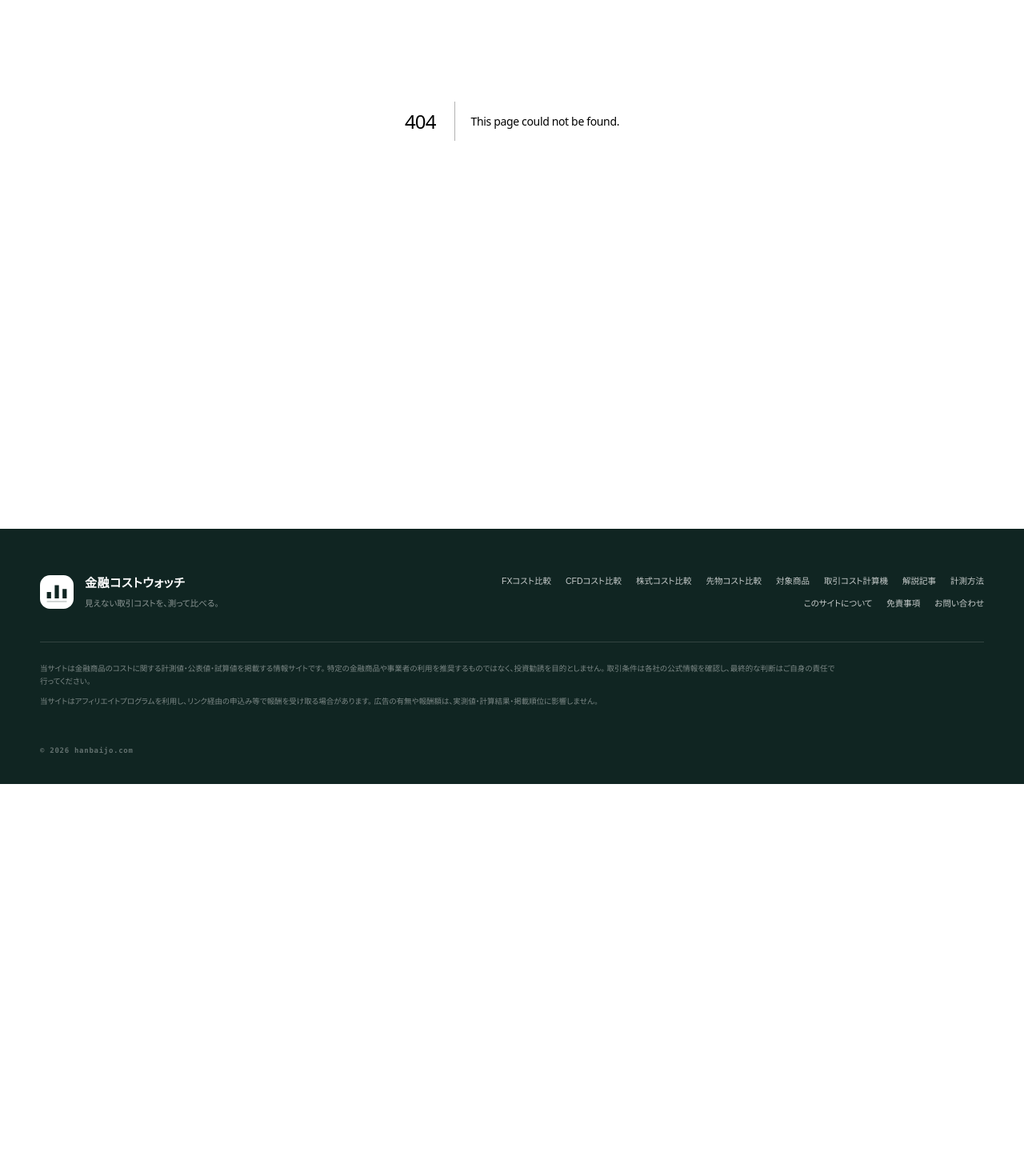
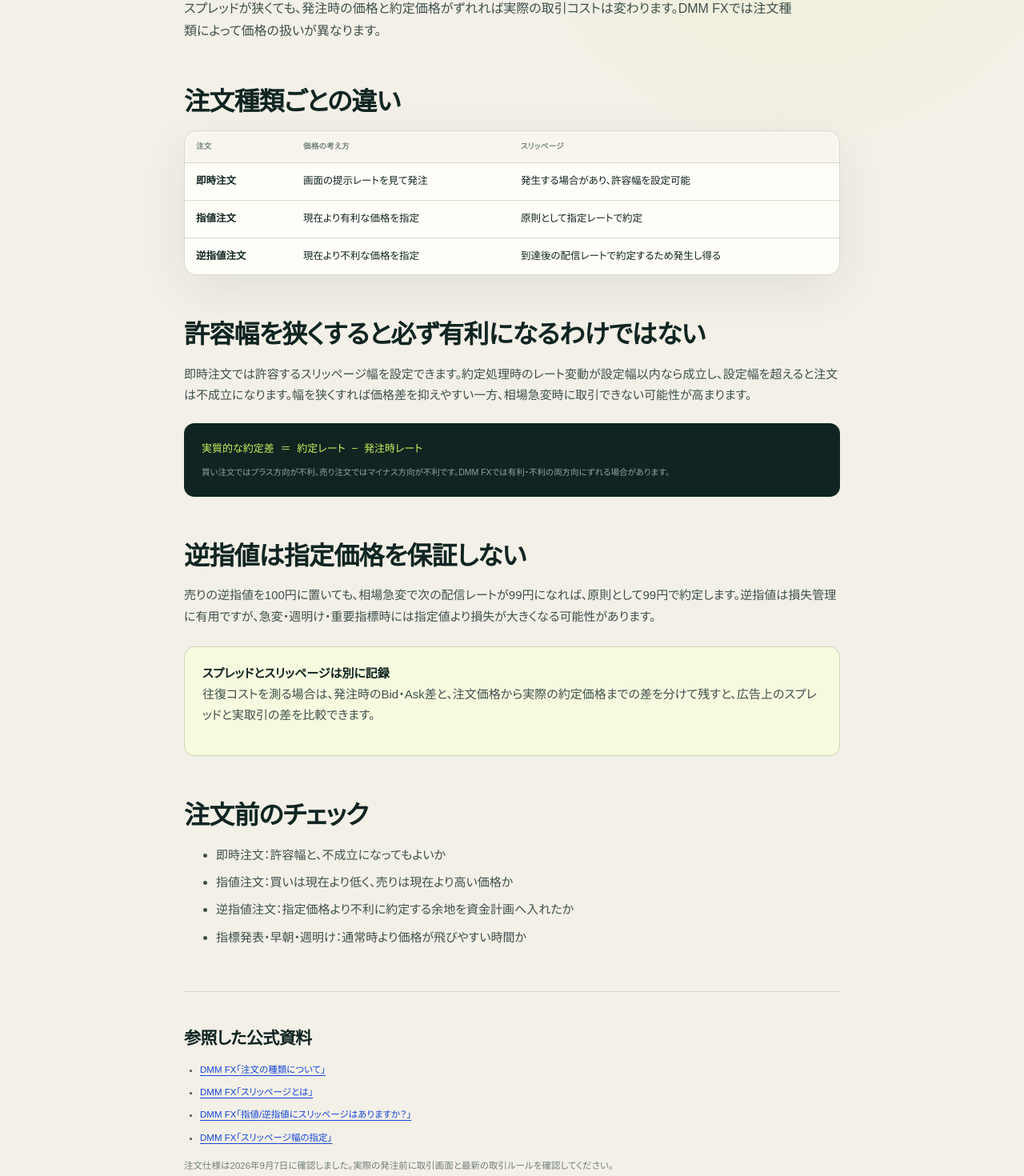
Before and after one commit to mrok18/hanbaijo, a Next.js app: page /articles/dmm-fx-slippage-orders in a window 1280 px wide. Before the commit this address had no page. Shown: the part 326-1796 px from the top of the page at 80% size. Before the commit the page ends 1306 px from the top, so only its background shows below. Built offline with nearby package versions, Linux system fonts and the light colour scheme.

Commit message:
feat: add DMM FX swap and execution guides

```diff
--- /dev/null
+++ b/app/articles/dmm-fx-slippage-orders/page.tsx
@@ -0,0 +1,52 @@
+import Link from 'next/link';
+
+export const metadata = {
+  title: 'DMM FXのスリッページ｜即時・指値・逆指値の違い',
+  description: 'DMM FXの即時注文、指値、逆指値について、注文価格と約定価格のずれ、許容スリッページ幅、注文不成立との関係を整理します。',
+};
+
+export default function Page() {
+  return (
+    <article>
+      <p className="page-kicker">DMM FX / EXECUTION COST</p>
+      <h1>DMM FXのスリッページ<br />即時・指値・逆指値の違い</h1>
+      <p className="lede">スプレッドが狭くても、発注時の価格と約定価格がずれれば実際の取引コストは変わります。DMM FXでは注文種類によって価格の扱いが異なります。</p>
+
+      <h2>注文種類ごとの違い</h2>
+      <div className="data-panel"><div className="table-scroll"><table className="rates comparison-table">
+        <thead><tr><th>注文</th><th>価格の考え方</th><th>スリッページ</th></tr></thead>
+        <tbody>
+          <tr><td className="ex-name">即時注文</td><td>画面の提示レートを見て発注</td><td>発生する場合があり、許容幅を設定可能</td></tr>
+          <tr><td className="ex-name">指値注文</td><td>現在より有利な価格を指定</td><td>原則として指定レートで約定</td></tr>
+          <tr><td className="ex-name">逆指値注文</td><td>現在より不利な価格を指定</td><td>到達後の配信レートで約定するため発生し得る</td></tr>
+        </tbody>
+      </table></div></div>
+
+      <h2>許容幅を狭くすると必ず有利になるわけではない</h2>
+      <p>即時注文では許容するスリッページ幅を設定できます。約定処理時のレート変動が設定幅以内なら成立し、設定幅を超えると注文は不成立になります。幅を狭くすれば価格差を抑えやすい一方、相場急変時に取引できない可能性が高まります。</p>
+      <div className="formula-box"><code>実質的な約定差 ＝ 約定レート − 発注時レート</code><small>買い注文ではプラス方向が不利、売り注文ではマイナス方向が不利です。DMM FXでは有利・不利の両方向にずれる場合があります。</small></div>
+
+      <h2>逆指値は指定価格を保証しない</h2>
+      <p>売りの逆指値を100円に置いても、相場急変で次の配信レートが99円になれば、原則として99円で約定します。逆指値は損失管理に有用ですが、急変・週明け・重要指標時には指定値より損失が大きくなる可能性があります。</p>
+      <div className="callout"><strong>スプレッドとスリッページは別に記録</strong><p>往復コストを測る場合は、発注時のBid・Ask差と、注文価格から実際の約定価格までの差を分けて残すと、広告上のスプレッドと実取引の差を比較できます。</p></div>
+
+      <h2>注文前のチェック</h2>
+      <ul>
+        <li>即時注文：許容幅と、不成立になってもよいか</li>
+        <li>指値注文：買いは現在より低く、売りは現在より高い価格か</li>
+        <li>逆指値注文：指定価格より不利に約定する余地を資金計画へ入れたか</li>
+        <li>指標発表・早朝・週明け：通常時より価格が飛びやすい時間か</li>
+      </ul>
+
+      <section className="article-sources" aria-labelledby="sources"><h2 id="sources">参照した公式資料</h2><ul>
+        <li><a href="https://fx.dmm.com/support/faqs/article/00190/" target="_blank" rel="noopener noreferrer">DMM FX「注文の種類について」</a></li>
+        <li><a href="https://fx.dmm.com/support/faqs/article/00201/" target="_blank" rel="noopener noreferrer">DMM FX「スリッページとは」</a></li>
+        <li><a href="https://fx.dmm.com/support/faqs/article/00200/" target="_blank" rel="noopener noreferrer">DMM FX「指値/逆指値にスリッページはありますか？」</a></li>
+        <li><a href="https://fx.dmm.com/support/faqs/article/00198/" target="_blank" rel="noopener noreferrer">DMM FX「スリッページ幅の指定」</a></li>
+      </ul><p>注文仕様は2026年9月7日に確認しました。実際の発注前に取引画面と最新の取引ルールを確認してください。</p></section>
+
+      <p><Link href="/articles/fx-zero-spread-total-cost">0.0銭と総コストの違いを見る →</Link></p>
+      <p><Link href="/fx/dmm-fx">DMM FXのコストシートへ戻る →</Link></p>
+    </article>
+  );
+}
--- a/app/articles/posts.ts
+++ b/app/articles/posts.ts
@@ -1,4 +1,6 @@
 export const POSTS = [
+  { slug: 'dmm-fx-swap-calendar', category: 'FX・DMM FX', title: 'DMM FXのスワップ付与日はいつ？0日・3日・4日の見方', desc: '営業日の切替時刻、通常の3日分、祝日による0日・4日分をスワップカレンダーから確認する。' },
+  { slug: 'dmm-fx-slippage-orders', category: 'FX・DMM FX', title: 'DMM FXのスリッページ｜即時・指値・逆指値の違い', desc: '注文価格と約定価格がずれる条件、許容幅、注文不成立との関係を注文種類ごとに整理する。' },
   { slug: 'dmm-cfd-trading-hours', category: 'CFD・DMM CFD', title: 'DMM CFDの取引時間｜夏時間・冬時間と約定しない時間', desc: '日本225、米国指数、金・原油などの取引時間と、毎営業日のメンテナンス、祝日の注意点を整理する。' },
   { slug: 'dmm-cfd-adjustment-calendar', category: 'CFD・DMM CFD', title: 'DMM CFDの調整額カレンダー｜金利・価格調整の違い', desc: '金・銀の金利調整額と、指数・原油などの価格調整額を、発生日と注文への影響から整理する。' },
   { slug: 'systre-select-365-losscut-margin-shortage', category: 'FX自動売買', title: 'シストレセレクト365のロスカット｜有効比率100％と証拠金不足', desc: '1分ごとのロスカット、150％のアラート、取引終了後の証拠金不足を分ける。' },
--- a/app/fx/dmm-fx/page.tsx
+++ b/app/fx/dmm-fx/page.tsx
@@ -10,6 +10,8 @@ export default function Page() {
   return <FxProviderFactSheet provider={FX_PROVIDERS['dmm-fx']} relatedArticles={[
     { href: '/articles/dmm-fx-mini-normal-large', title: 'ミニ・通常・ラージの違い', description: '1Lotの通貨数、必要証拠金、損益、スプレッド条件を同じ表で比較します。' },
     { href: '/articles/dmm-fx-margin-call-losscut', title: '追証とロスカットの違い', description: '維持率100％未満の追加証拠金判定と、50％以下のロスカットを分けて確認します。' },
+    { href: '/articles/dmm-fx-swap-calendar', title: 'スワップ付与日の見方', description: '営業日の切替、0日・3日・4日分、祝日の変則付与をカレンダーから確認します。' },
+    { href: '/articles/dmm-fx-slippage-orders', title: '注文とスリッページ', description: '即時・指値・逆指値で、指定価格と約定価格の扱いがどう変わるか整理します。' },
     { href: '/fx/usdjpy-spread-comparison', title: '米ドル円スプレッドを比較', description: 'コアタイム、時間外、ミニ通貨ペアの適用条件を分けて確認します。' },
     { href: '/articles/fx-required-margin', title: 'FXの必要証拠金を計算', description: '為替レートと取引数量から、ポジションに必要な証拠金を試算します。' },
     { href: '/fx/losscut-comparison', title: 'ロスカット基準を比較', description: '維持率50％のロスカットと、100％未満の追証判定を分けて確認します。' },
```
Also changed, not shown: app/articles/dmm-fx-swap-calendar/page.tsx (added, +50 -0 lines).
